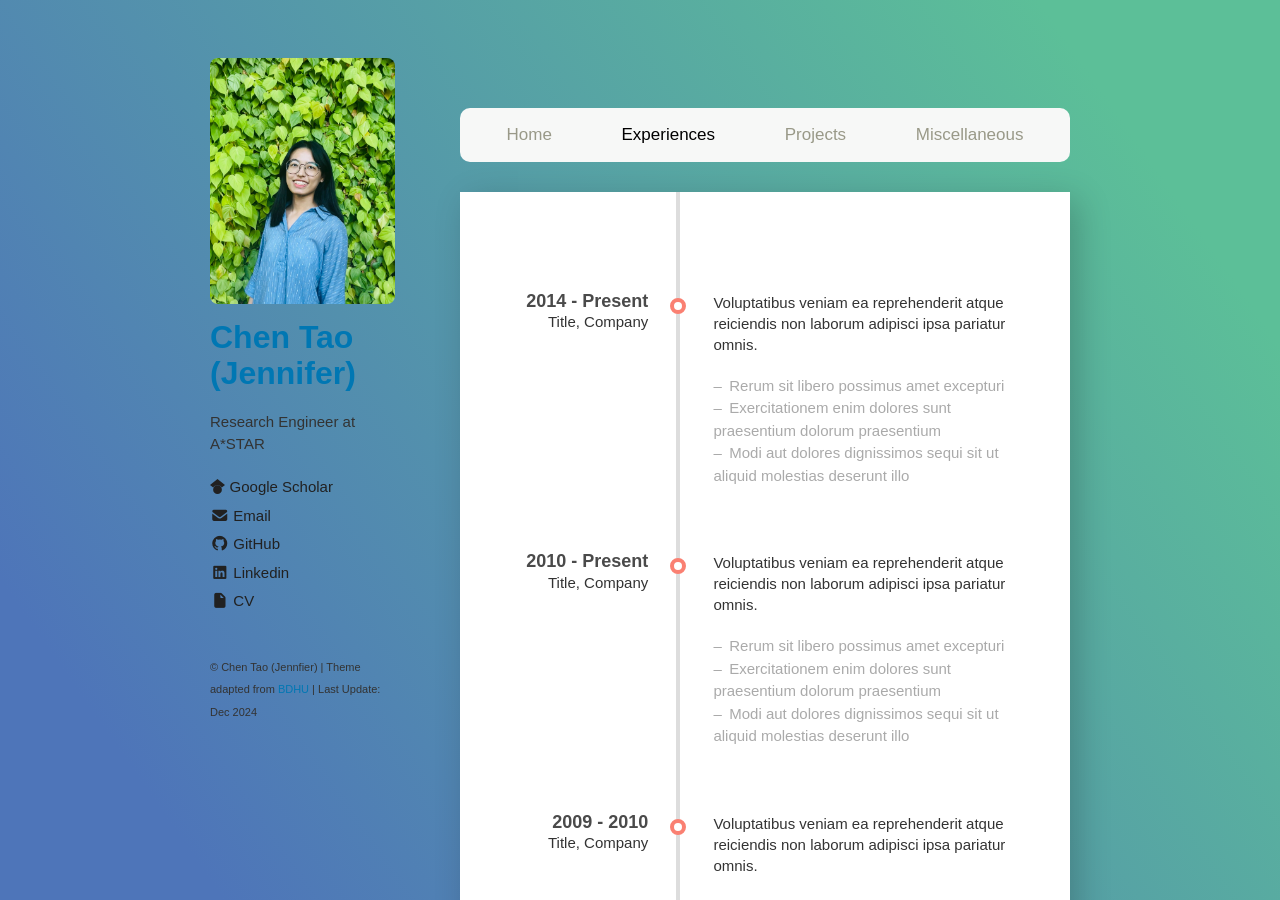
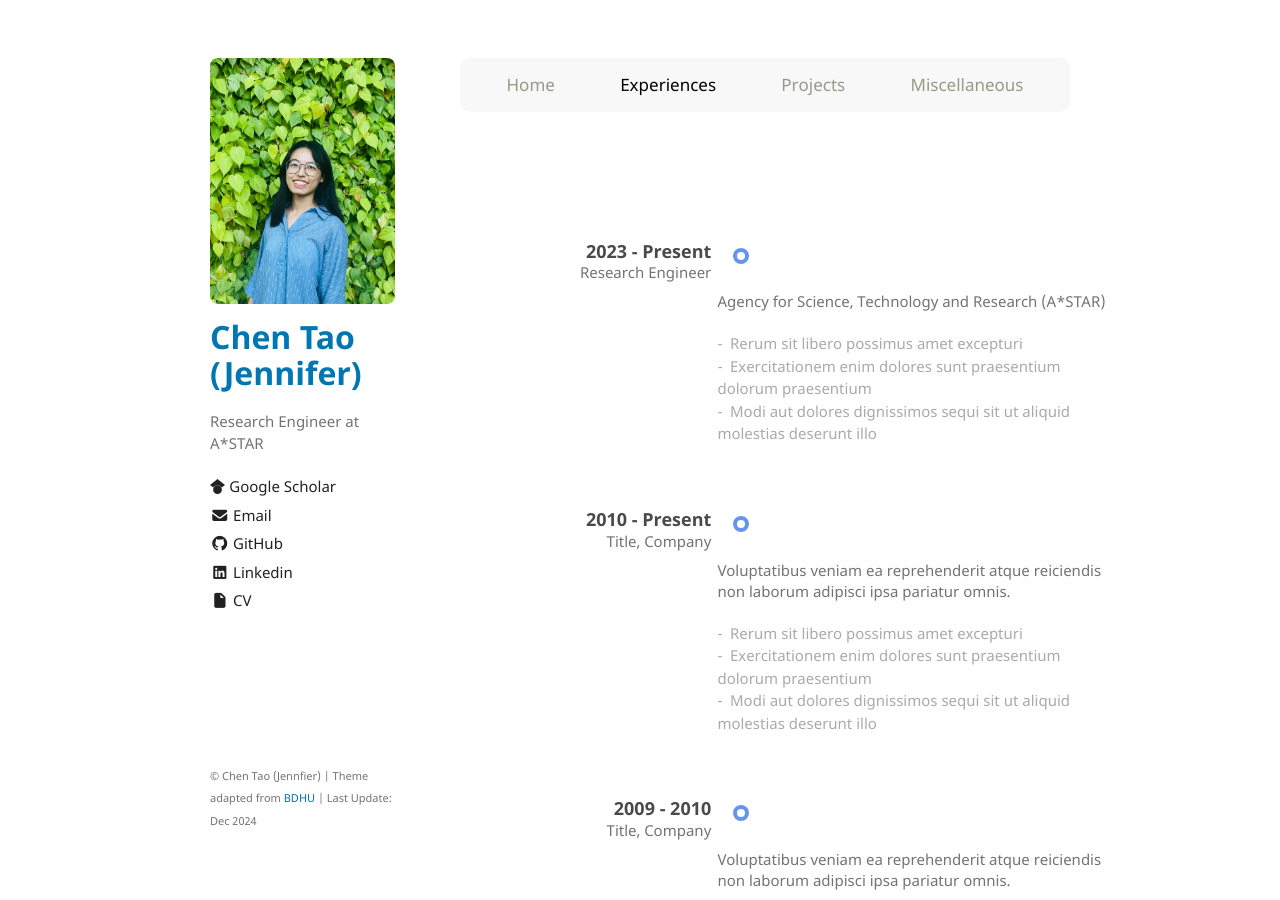
Before and after one commit to TAOC0002/TAOC0002.github.io, a Jekyll site: the page built from another-page.md, in a window 1280 px wide and 900 px high. Built offline with Jekyll 4.4.1, drawn with Linux system fonts in a browser that asks for light colours; the repository's description, which GitHub fills in, is left out.

Commit message:
Edit timeline template

```diff
--- a/another-page.md
+++ b/another-page.md
@@ -12,11 +12,11 @@ title: another
 <div class="timeline">
   <div class="entry">
     <div class="title">
-      <h3>2014 - Present</h3>
-      <p>Title, Company</p>
+      <h3>2023 - Present</h3>
+      <p>Research Engineer</p>
     </div>
     <div class="body">
-      <p>Voluptatibus veniam ea reprehenderit atque reiciendis non laborum adipisci ipsa pariatur omnis.</p>
+      <p>Agency for Science, Technology and Research (A*STAR)</p>
       <ul>
         <li>Rerum sit libero possimus amet excepturi</li>
         <li>Exercitationem enim dolores sunt praesentium dolorum praesentium</li>
--- a/assets/css/style.scss
+++ b/assets/css/style.scss
@@ -95,37 +95,16 @@
   color: black;
 }
 
-$container-shadow: 0.5rem 0.5rem 2rem 0 rgba(black, 0.2);
-
 $gutter: 30px;
 $border-width: 4px;
 $dot-diameter: 8px;
 
-body {
-  background: linear-gradient(55deg,#4E75B9 30%,#5CBF98 90%);
-  display: flex;
-  align-items: center;
-  justify-content: center;
-  min-height: 100vh;
-  width: 100vw;
-  margin: 0;
-  padding: 12vh 100px;
-  font-family: 'Source Sans Pro', arial, sans-serif;
-  font-weight: 300;
-  color: #333;
-  box-sizing: border-box;
-  * {
-    box-sizing: border-box;
-  }
-}
-
 .timeline {
   width:100%;
   max-width:800px;
-  background:#fff;
+  // background:#fff;
   padding: 100px 50px;
   position: relative;
-  box-shadow: $container-shadow;
   &:before {
     content: '';
     position: absolute;
@@ -133,7 +112,7 @@ body {
     left:calc(33% + 15px); //$gutter/2
     bottom: 0px;
     width: $border-width;
-    background: #ddd;
+    // background: #ddd;
   }
   &:after {
     content: "";
@@ -158,8 +137,8 @@ body {
       position: absolute;
       width: $dot-diameter;
       height: $dot-diameter;
-      border: $border-width solid salmon;
-      background-color:#fff;
+      border: $border-width solid cornflowerblue;
+      // background-color:#fff;
       border-radius:100%;
       top: 15%;
       right: -$dot-diameter;
@@ -191,7 +170,7 @@ body {
       padding-left: 0;
       list-style-type: none;
       li:before {
-        content: "–";
+        content: "-";
         margin-right: .5em;
       }
     }
```
